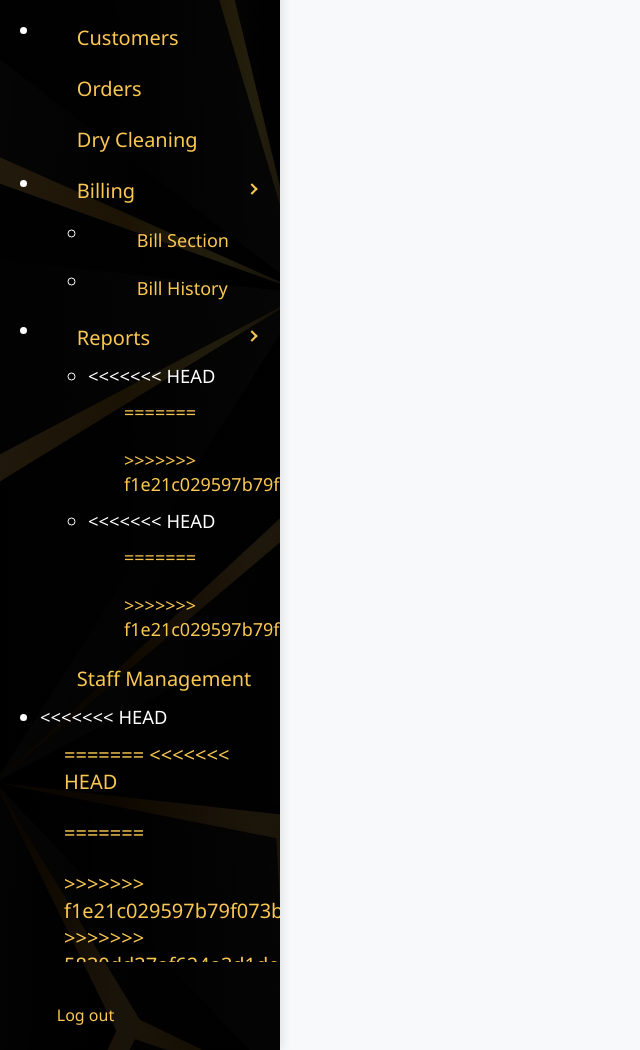
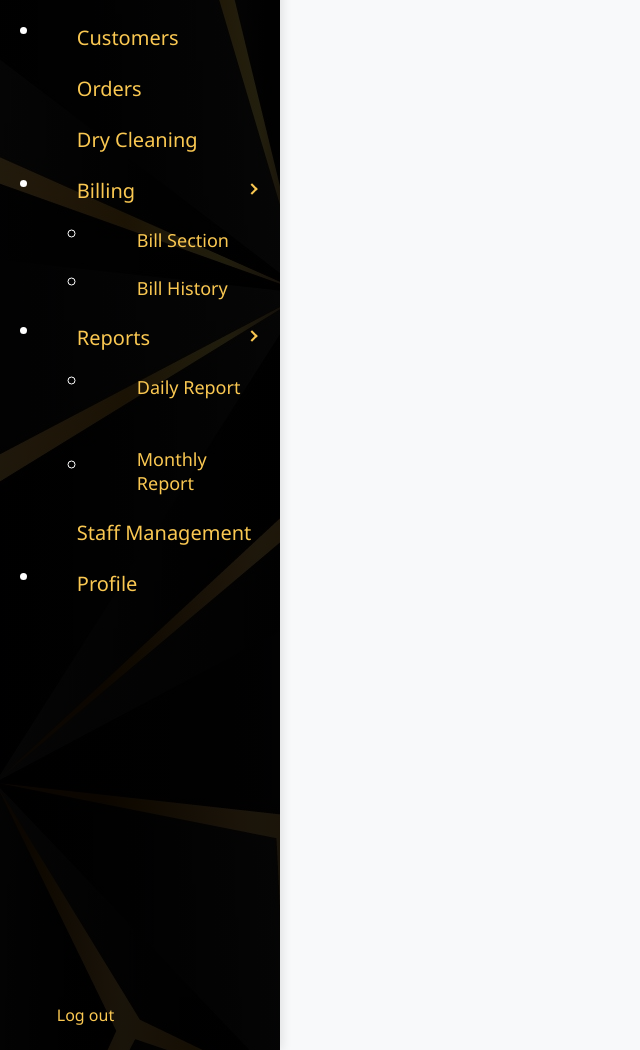
Before and after one commit to Deshmukhsne/house_of_FASHION, a CodeIgniter app: page /Mahalaxmi/index.php/admincontroller/Sidebar in a window 1280 px wide. Shown: the part 328-1378 px from the top of the page, without its empty margins (0-640 px from the left). Run offline with CodeIgniter, Linux system fonts and the light colour scheme; some libraries are stand-ins or nearby versions.

Commit message:
sidebar corrected

```diff
--- a/application/views/include/Sidebar.php
+++ b/application/views/include/Sidebar.php
@@ -352,21 +352,14 @@
                     <div class="collapse" id="reportsSubmenu">
                         <ul class="nav flex-column ms-3">
                             <li class="nav-item">
-<<<<<<< HEAD
                                 <a href="#" class="sidebar-link" id="dailyreport-link" style="font-size: 18px;">
-=======
-                                <a href="" class="sidebar-link" id="dailyreport-link" style="font-size: 18px;">
->>>>>>> f1e21c029597b79f073ba86c971f0ebf37f70edc
                                     <i class="bi bi-calendar-day"></i>
                                     <span class="ms-1">Daily Report</span>
                                 </a>
                             </li>
                             <li class="nav-item">
-<<<<<<< HEAD
                                 <a href="#" class="sidebar-link" id="monthlyreport-link" style="font-size: 18px;">
-=======
                                 <a href="" class="sidebar-link" id="monthlyreport-link" style="font-size: 18px;">
->>>>>>> f1e21c029597b79f073ba86c971f0ebf37f70edc
                                     <i class="bi bi-calendar2-month"></i>
                                     <span class="ms-1">Monthly Report</span>
                                 </a>
@@ -387,15 +380,8 @@
                     </a>
                 <!-- Profile -->
                 <li class="sidebar-item">
-<<<<<<< HEAD
                     <a href="http://localhost/House_Of_Fashion/AdminController/Profile" class="sidebar-link" id="profile-link" style="font-size: 20px;">
-=======
-<<<<<<< HEAD
-                    <a href="#" class="sidebar-link" id="profile-link" style="font-size: 20px;">
-=======
-                    <a href="" class="sidebar-link" id="profile-link" style="font-size: 20px;">
->>>>>>> f1e21c029597b79f073ba86c971f0ebf37f70edc
->>>>>>> 5830dd37af624a3d1de65811a4256778cdab4722
+
                         <i class="bi bi-person-fill"></i>
                         <span class="ms-1">Profile</span>
                     </a>
```
